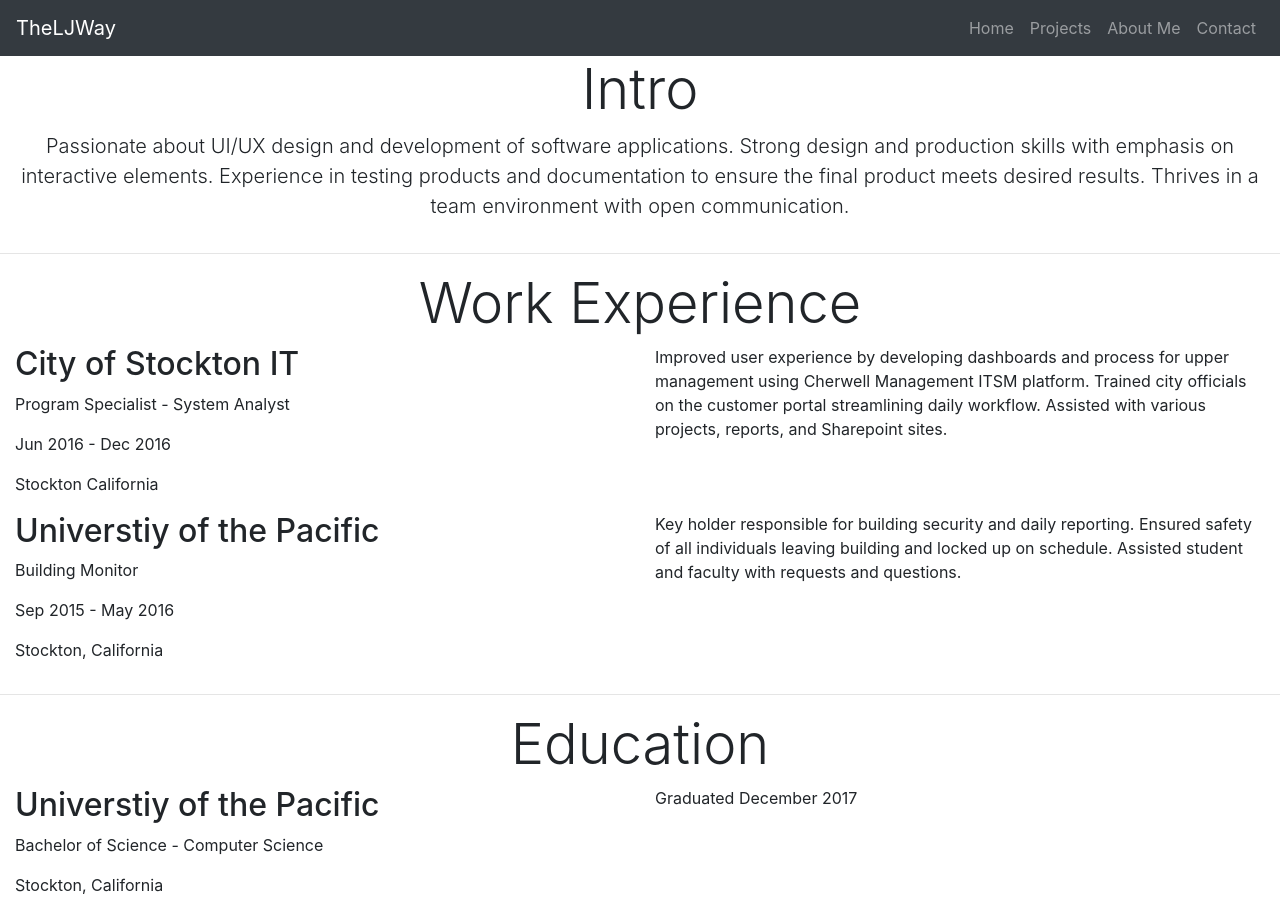
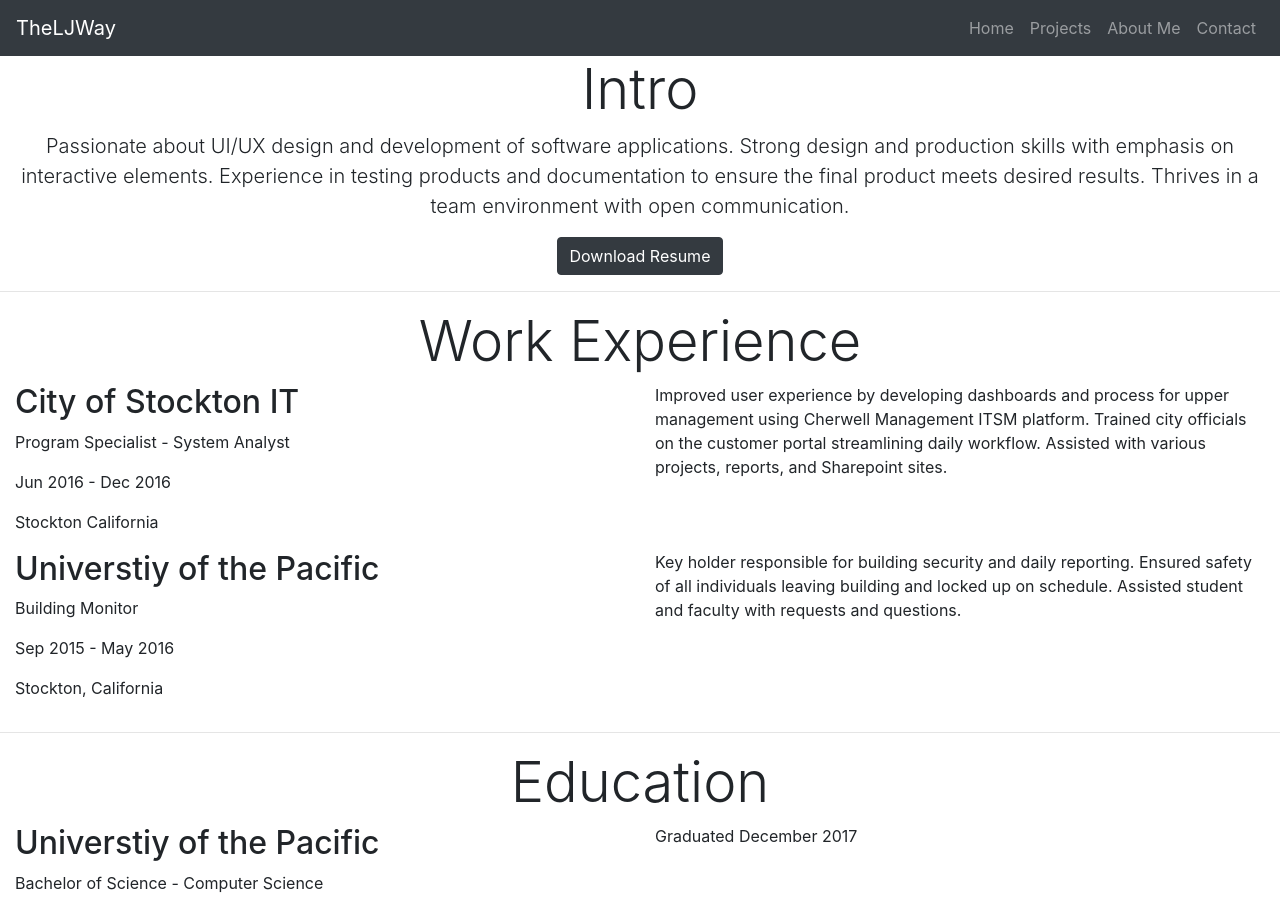
Before and after one commit to TheLJWay/TheLJWay.github.io, a Jekyll site: the page about.html, which Jekyll copies as it is, in a window 1280 px wide and 900 px high. Built offline with Jekyll 4.4.1, drawn with Linux system fonts in a browser that asks for light colours.

Commit message:
added resume download button

```diff
--- a/about.html
+++ b/about.html
@@ -5,6 +5,7 @@
       <meta charset="utf-8">
   <meta name="viewport" content="width=device-width, initial-scale=1">
   <link rel="stylesheet" href="https://maxcdn.bootstrapcdn.com/bootstrap/4.1.3/css/bootstrap.min.css">
+  <link rel="stylesheet" href="https://cdnjs.cloudflare.com/ajax/libs/font-awesome/4.7.0/css/font-awesome.min.css">
   <script src="https://ajax.googleapis.com/ajax/libs/jquery/3.3.1/jquery.min.js"></script>
   <script src="https://cdnjs.cloudflare.com/ajax/libs/popper.js/1.14.3/umd/popper.min.js"></script>
   <script src="https://maxcdn.bootstrapcdn.com/bootstrap/4.1.3/js/bootstrap.min.js"></script>
@@ -39,7 +40,7 @@
 
   </nav>
 
-    <div class="container-fluid paadding">
+    <div class="container-fluid padding">
     <div class="row welcome text-center">
         <div class="col-12">
           <h1 class="display-4">Intro</h1>
@@ -50,10 +51,16 @@
   </div>
 </div>
 
+<div class="container-fluid padding text-center">
+  <a href="files/Leo_Jon_Imutan_Resume.pdf" download>
+<button type="button" class="btn btn-dark">Download Resume
+</button></a>
+
+</div>
 <hr>
 
 <!-- Work Experience -->
-<div class="container-fluid paadding">
+<div class="container-fluid padding">
 <div class="row welcome text-center">
     <div class="col-12">
       <h1 class="display-4">Work Experience</h1>
--- a/index.html
+++ b/index.html
@@ -5,6 +5,7 @@
       <meta charset="utf-8">
   <meta name="viewport" content="width=device-width, initial-scale=1">
   <link rel="stylesheet" href="https://maxcdn.bootstrapcdn.com/bootstrap/4.1.3/css/bootstrap.min.css">
+  <link rel="stylesheet" href="https://cdnjs.cloudflare.com/ajax/libs/font-awesome/4.7.0/css/font-awesome.min.css">
   <script src="https://ajax.googleapis.com/ajax/libs/jquery/3.3.1/jquery.min.js"></script>
   <script src="https://cdnjs.cloudflare.com/ajax/libs/popper.js/1.14.3/umd/popper.min.js"></script>
   <script src="https://maxcdn.bootstrapcdn.com/bootstrap/4.1.3/js/bootstrap.min.js"></script>
@@ -42,7 +43,8 @@
 
   </nav>
 
-  <div class="container-fluid paadding">
+<!--intro section -->
+  <div class="container-fluid padding">
   <div class="row welcome text-center">
       <div class="col-12">
         <h1 class="display-4">Intro</h1>
--- a/projects.html
+++ b/projects.html
@@ -5,6 +5,7 @@
       <meta charset="utf-8">
   <meta name="viewport" content="width=device-width, initial-scale=1">
   <link rel="stylesheet" href="https://maxcdn.bootstrapcdn.com/bootstrap/4.1.3/css/bootstrap.min.css">
+  <link rel="stylesheet" href="https://cdnjs.cloudflare.com/ajax/libs/font-awesome/4.7.0/css/font-awesome.min.css">
   <script src="https://ajax.googleapis.com/ajax/libs/jquery/3.3.1/jquery.min.js"></script>
   <script src="https://cdnjs.cloudflare.com/ajax/libs/popper.js/1.14.3/umd/popper.min.js"></script>
   <script src="https://maxcdn.bootstrapcdn.com/bootstrap/4.1.3/js/bootstrap.min.js"></script>
```
Also changed, not shown: 1 other file.
